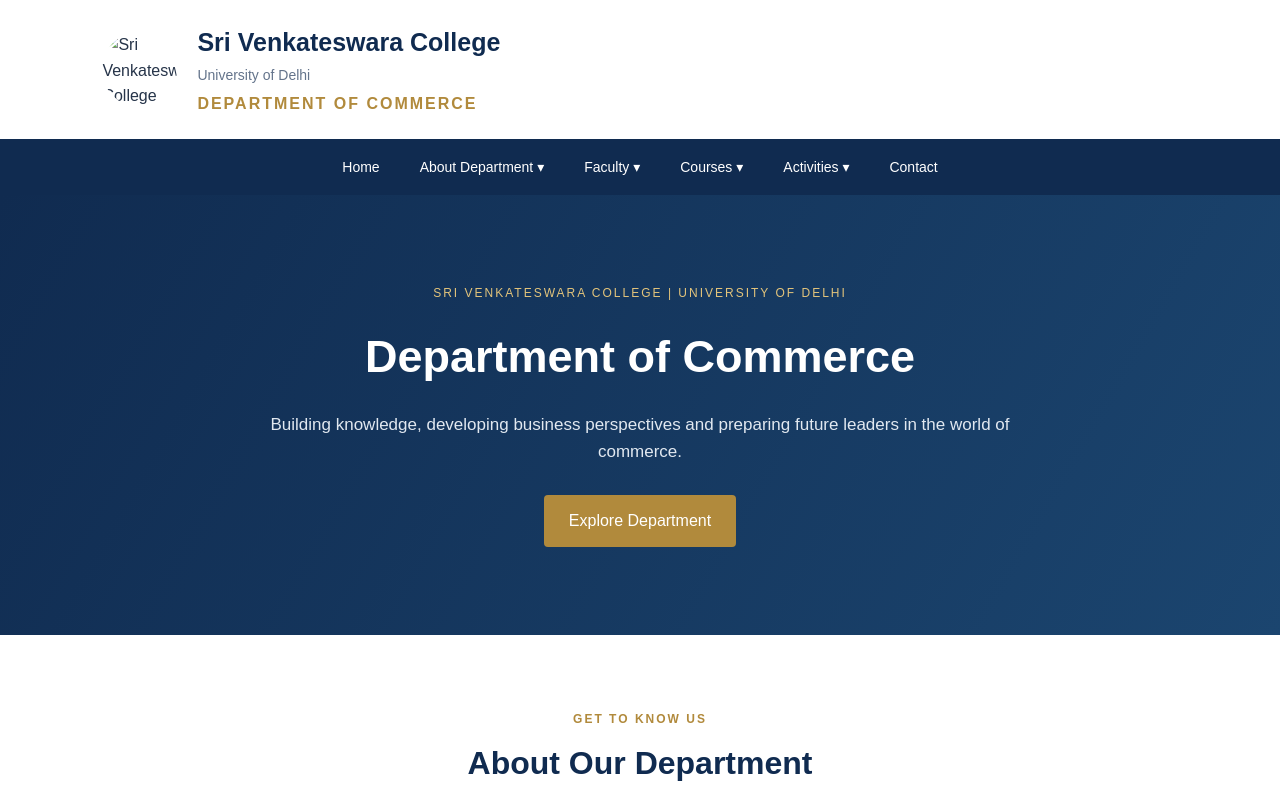
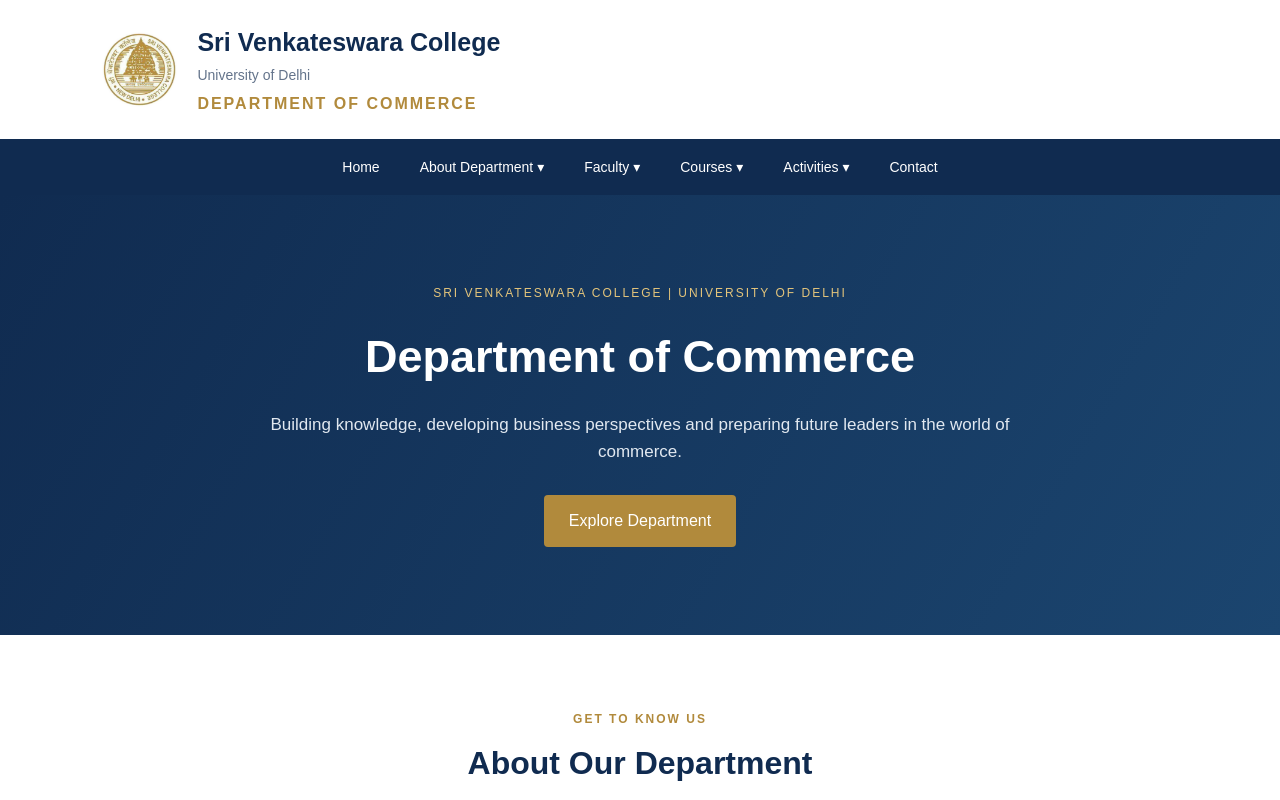
Before and after one commit to mohdaaish/department-website, a plain HTML site: page index.html in a window 1280 px wide. Shown: the top 800 px of the page. Drawn offline with Linux system fonts and the light colour scheme.

Commit message:
Update index.html

```diff
--- a/index.html
+++ b/index.html
@@ -16,7 +16,7 @@
         <div class="header-container">
 
             <div class="college-logo">
-                <img src="Images/svc-logo.jpg"
+                <img src="svc-logo.jpg"
                      alt="Sri Venkateswara College Logo">
             </div>
 
```
